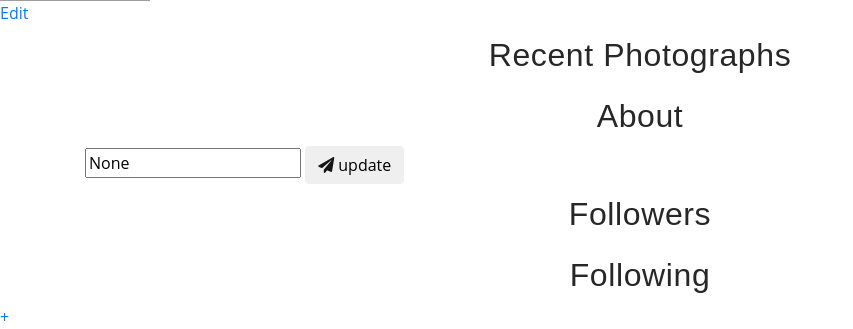
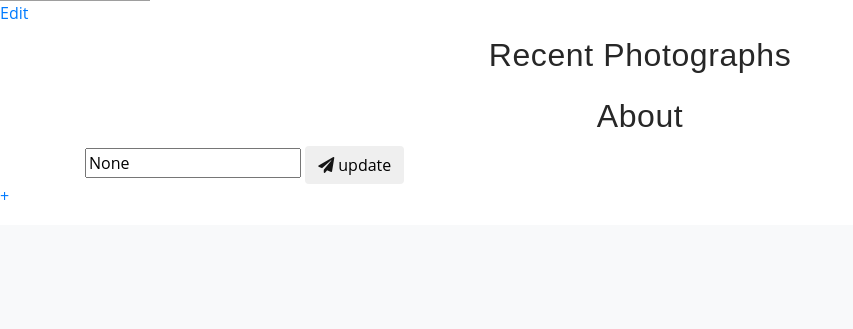
Before and after one commit to T620/globe, a Flask app: page /me/profile/ in a window 1280 px wide. Shown: the part 575-904 px from the top of the page, without its empty margins (0-853 px from the left). After the commit the page ends 775 px from the top, so only its background shows below. Run offline with Flask 2, Linux system fonts and the light colour scheme; a user stored in the database is signed in; data comes from the database, SQL or seed files in the repository; data that the repository does not hold is empty; some libraries are stand-ins or nearby versions; grey boxes are pictures that could not be loaded.

Commit message:
remove follower functionality for alpha release

```diff
--- a/globe/templates/user/profile.html
+++ b/globe/templates/user/profile.html
@@ -85,40 +85,6 @@
 					{% endif %}
 				{% endif %}
 		</div>
-		<div class="profile-main_followers">
-			<div class="row ma-1">
-				<div class="col text-left">
-					<h2 class="section-heading gallery-nav">Followers</h2>
-				</div>
-			</div>
-			<div class="row ma-2">
-				{% for person in followers %}
-					<div class="col-xs-6 col-md-3 text-center">
-						<a href="/user/{{person.user.username}}/profile/">
-							<img src={{person.user.photo}} alt="image of user {{person.user.username}}" 	class="profile-thumb" width="75px" height="75px">
-						</a>
-						<a href="/user/{{person.user.username}}/profile/" class="follower-sub">{{person.user.forename}} {{person.user.surname}}</a>
-					</div>
-				{% endfor %}
-			</div>
-		</div>
-		<div class="profile-main_followers">
-			<div class="row ma-1">
-				<div class="col text-left">
-					<h2 class="section-heading gallery-nav">Following</h2>
-				</div>
-			</div>
-			<div class="row ma-2">
-				{% for person in following %}
-					<div class="col-xs-6 col-md-3 text-center">
-						<a href="/user/{{person.username}}/profile/">
-							<img src={{person.photo}} alt="image of user {{person.username}}" class="profile-thumb" width="75px" height="75px">
-						</a>
-						<a href="/user/{{person.username}}/profile/" class="follower-sub">{{person.forename}} {{person.surname}}</a>
-					</div>
-				{% endfor %}
-			</div>
-		</div>
 	</div><!--/container-->
 	{% if ownProfile %}
 	<div class="remodal" data-remodal-id="update-profile">
--- a/globe/views.py
+++ b/globe/views.py
@@ -293,31 +293,9 @@
 
 def profile(username):
 	#shows a given profile or 404s if not found
-	from models import User, Post, Followers
+	from models import User, Post
 	user = User.query.filter_by(username=username).first_or_404()
 	posts = Post.query.filter_by(author=user.id).all()
-
-	#josh has followers:
-	#  03114
-	#  12335
-	following = []
-	#grab the followers
-	#josh.followers = ['03114', '12335']
-	followers = Followers.query.filter_by(leader=user.id).all()
-
-	UserIsFollowing = Followers.query.filter_by(follower='1587').all()
-	print UserIsFollowing
-
-	for user in UserIsFollowing:
-		print user.leader
-		leader = User.query.filter_by(id=user.leader).first()
-
-		print leader.forename
-		following.append(leader)
-
-	# now check the data was stored correctly
-	for user in following:
-		print user.forename
 
 	if current_user.is_authenticated:
 		if find(session['g_user']) == username:
@@ -329,7 +307,7 @@
 
 	print "own profile: %s"  % ownProfile
 
-	return render_template("user/profile.html", user=user, posts=posts, followers=followers, following=following, ownProfile=ownProfile)
+	return render_template("user/profile.html", user=user, posts=posts, ownProfile=ownProfile)
 
 
 #finds a users username based on userID
```
